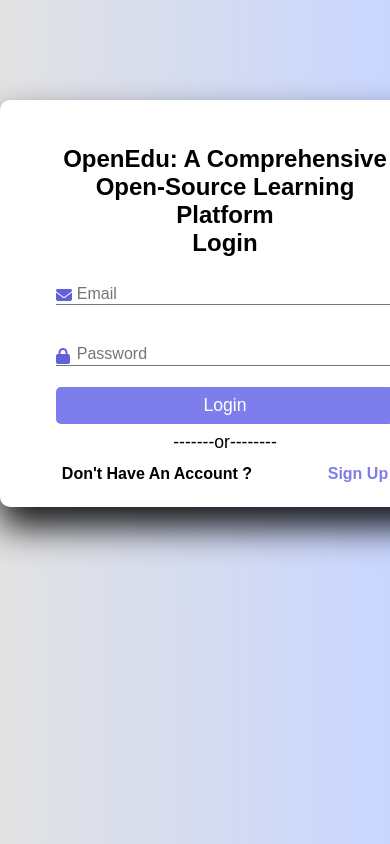
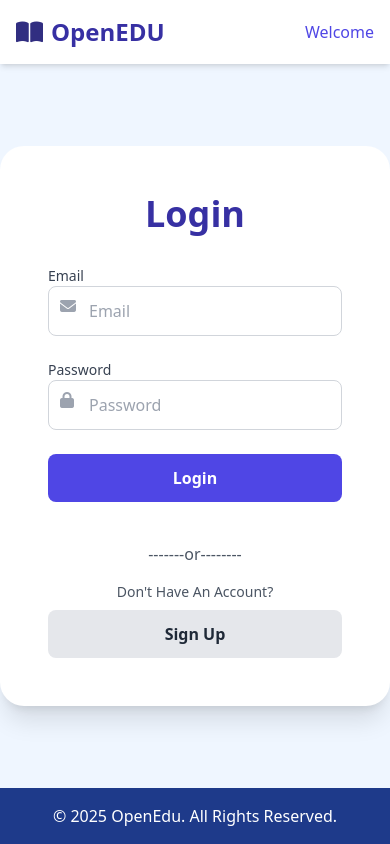
Before and after one commit to mrinoye/OpenEDU-A-Comprehensive-Open-Source-Learning-Platform, a Django app: a page that uses gitlms/accounts/templates/login.html in a window 390 px wide; the page is wider, and only the part inside the window is pictured. Run offline with Django 5.2, Linux system fonts and the light colour scheme; some libraries are stand-ins or nearby versions.

Commit message:
the app is now mobile responsive and changed the login and registration html

```diff
--- a/gitlms/accounts/static/css/registration.css
+++ /dev/null
@@ -1,138 +0,0 @@
-*{
-    margin: 0;
-    padding: 0;
-    box-sizing: border-box;
-    font-family: "poppins" ,sans-serif;
-}
-
-body{
-    background-color: #c9d6ff;
-    background: linear-gradient(to right, #e2e2e2, #c9d6ff)
-}
-
-.container{
-    background: #fff;
-    width: 450px;
-    padding: 1.5rem;
-    margin: 100px auto;
-    border-radius: 10px;
-    box-shadow: 0 20px 35px rgba(0,0,1,0.9);
-}
-
-form{
-    margin: 0 2rem;
-}
-
-.form-tittle{
-    font-size: 1.5rem;
-    font-weight: bold;
-    text-align: center;
-    padding: 1.3rem;
-    margin-bottom: 0.4rem;
-}
-
-input{
-    color: inherit;
-    width: 100%;
-    background-color: transparent;
-    border: none;
-    border-bottom: 1px solid #757575;
-    padding-left: 1.5rem;
-    font-size: 15px;
-}
-
-.input-group{
-    padding: 1% 0;
-    position: relative;
-}
-
-.input-group i{
-    position: absolute;
-    color: rgb(96, 96, 218);
-}
-
-input:focus{
-    background-color: transparent;
-    outline: transparent;
-    border-bottom: 2px solid hsl(327, 90%, 28%);
-}
-
-input::placeholder{
-    color: transparent;
-}
-
-label{
-    color: #757575;
-    position: relative;
-    left: 1.3em;
-    top: -1.3em;
-    cursor: auto;
-    transition: 0.3s ease all;
-}
-
-input:focus~label, input:not(:placeholder-shown)~label{
-    top: -3em;
-    color: hsl(327, 90%, 28%);
-    font-size: 15px;
-}
-
-.recover{
-    text-align: right;
-    font-size: 1rem;
-    margin-bottom: 1rem;
-}
-
-.recover a{
-    text-decoration: none;
-    color: rgb(125, 125, 235);
-}
-
-.recover a:hover{
-    color: rgb(96, 96, 218);
-    text-decoration: underline;
-}
-
-.btn{
-    font-size: 1.1rem;
-    padding: 8px 0;
-    border-radius: 5px;
-    outline: none;
-    border: none;
-    width: 100%;
-    background: rgb(125, 125, 235);
-    color: white;
-    cursor: pointer;
-    transition: 0.9s;
-}
-
-.btn:hover{
-    background: rgb(96, 96, 218);
-}
-
-.or{
-    font-size: 1.1rem;
-    margin-top: 0.5rem;
-    text-align: center;
-}
-
-.links{
-    display: flex;
-    justify-content: space-around;
-    padding: 0 rem;
-    margin-top: 0.7rem;
-    font-weight: bold;
-}
-
-button{
-    color: rgb(125, 125, 235);
-    border: none;
-    background-color: transparent;
-    font-size: 1rem;
-    font-weight: bold;
-}
-
-button:hover{
-    /* text-decoration: underline; */
-    color: rgb(96, 96, 218);
-    cursor: pointer;
-}
--- a/gitlms/accounts/templates/Registration.html
+++ b/gitlms/accounts/templates/Registration.html
@@ -3,19 +3,35 @@
 <html lang="en">
 <head>
     <meta charset="UTF-8">
-    <meta name="viewport" content="width=device-width, initial-scale=1.0">
+    <meta name="viewport" content="width=device-width,height=device-height, initial-scale=1.0, maximum-scale=1.0, user-scalable=no, viewport-fit=cover">
     <title>Register</title>
+    <script src="https://cdn.tailwindcss.com"></script>
     <link rel="stylesheet" href="https://cdnjs.cloudflare.com/ajax/libs/font-awesome/6.7.2/css/all.min.css">
-    <link rel="stylesheet" href="{% static 'css/registration.css' %}">
 </head>
-<body>
-    <div class="container" id="Sign Up">
+<body class="bg-blue-50 font-sans min-h-screen flex flex-col">
+
+    <!-- Header Section with Logo -->
+    <div class="w-full p-4 bg-white shadow-md flex justify-between items-center">
+        <div class="flex items-center">
+            <!-- OpenEDU Logo -->
+            <i class="fas fa-book-open text-indigo-900 text-2xl mr-2"></i>
+            <h1 class="text-2xl font-semibold text-indigo-800">OpenEDU</h1>
+        </div>
+        <div>
+            <a href="{% url 'welcome' %}" class="text-indigo-600 font-medium hover:text-indigo-800">Welcome</a>
+        </div>
+    </div>
+
+    <!-- Main Content Section -->
+    <div class="flex-grow flex items-center justify-center py-8">
+        <div class="bg-white p-12 rounded-3xl shadow-xl w-full max-w-md">
             {% block 'signup' %}
-        <h1 class="form-tittle">Register</h1>
+            <h1 class="text-4xl font-extrabold text-center text-indigo-800 mb-8">Register</h1>
             <form method="post" action="{% url 'signup' %}">
                 {% csrf_token %}
+
                 {% if messages %}
-		  <div class="bg-yellow-100 border-l-4 border-yellow-500 text-yellow-700 p-4" role="alert">
+                <div class="bg-yellow-100 border-l-4 border-yellow-500 text-yellow-700 p-4 mb-4 rounded-lg shadow-md" role="alert">
                     <ul class="messages">
                         {% for message in messages %}
                             <li{% if message.tags %} class="{{ message.tags }}"{% endif %}>{{ message }}</li>
@@ -23,44 +39,71 @@
                     </ul>
                 </div>
                 {% endif %}
-            <div class="input-group">
-                <i class="fas fa-user"></i>
-                <input type="text" name="fname" id="fname" placeholder="First Name" required>
-                <label for="fname">First Name</label>
+
+                <!-- First Name Input -->
+                <div class="mb-6">
+                    <label for="fname" class="block text-sm font-medium text-gray-700">First Name</label>
+                    <div class="relative">
+                        <i class="fas fa-user absolute left-3 top-3 text-gray-400"></i>
+                        <input type="text" name="fname" id="fname" class="w-full pl-10 pr-4 py-3 border border-gray-300 rounded-lg focus:outline-none focus:ring-2 focus:ring-indigo-400" placeholder="First Name" required>
+                    </div>
                 </div>
 
-            <div class="input-group">
-                <i class="fas fa-user"></i>
-                <input type="text" name="lname" id="lname" placeholder="Last Name" required>
-                <label for="lname">Last Name</label>
+                <!-- Last Name Input -->
+                <div class="mb-6">
+                    <label for="lname" class="block text-sm font-medium text-gray-700">Last Name</label>
+                    <div class="relative">
+                        <i class="fas fa-user absolute left-3 top-3 text-gray-400"></i>
+                        <input type="text" name="lname" id="lname" class="w-full pl-10 pr-4 py-3 border border-gray-300 rounded-lg focus:outline-none focus:ring-2 focus:ring-indigo-400" placeholder="Last Name" required>
+                    </div>
                 </div>
 
-            <div class="input-group">
-                <i class="fas fa-envelope"></i>
-                <input type="email" name="email" id="email" placeholder="Email" required>
-                <label for="email">Email</label>
+                <!-- Email Input -->
+                <div class="mb-6">
+                    <label for="email" class="block text-sm font-medium text-gray-700">Email</label>
+                    <div class="relative">
+                        <i class="fas fa-envelope absolute left-3 top-3 text-gray-400"></i>
+                        <input type="email" name="email" id="email" class="w-full pl-10 pr-4 py-3 border border-gray-300 rounded-lg focus:outline-none focus:ring-2 focus:ring-indigo-400" placeholder="Email" required>
+                    </div>
                 </div>
 
-            <div class="input-group">
-                <i class="fas fa-lock"></i>
-                <input type="password" name="passw" id="password" placeholder="Password" required>
-                <label for="password">Password</label>
+                <!-- Password Input -->
+                <div class="mb-6">
+                    <label for="password" class="block text-sm font-medium text-gray-700">Password</label>
+                    <div class="relative">
+                        <i class="fas fa-lock absolute left-3 top-3 text-gray-400"></i>
+                        <input type="password" name="passw" id="password" class="w-full pl-10 pr-4 py-3 border border-gray-300 rounded-lg focus:outline-none focus:ring-2 focus:ring-indigo-400" placeholder="Password" required>
                     </div>
-            <div class="input-group">
-                <i class="fas fa-lock"></i>
-                <input type="password" name="rpassw" id="password" placeholder="Password" required>
-                <label for="password">Retype Password</label>
                 </div>
 
-            <input type="submit" class="btn" value="Sign Up" name="signup">
+                <!-- Retype Password Input -->
+                <div class="mb-6">
+                    <label for="rpassword" class="block text-sm font-medium text-gray-700">Retype Password</label>
+                    <div class="relative">
+                        <i class="fas fa-lock absolute left-3 top-3 text-gray-400"></i>
+                        <input type="password" name="rpassw" id="rpassword" class="w-full pl-10 pr-4 py-3 border border-gray-300 rounded-lg focus:outline-none focus:ring-2 focus:ring-indigo-400" placeholder="Retype Password" required>
+                    </div>
+                </div>
+
+                <!-- Submit Button -->
+                <button type="submit" class="w-full py-3 px-4 bg-indigo-600 text-white font-semibold rounded-lg hover:bg-indigo-700 focus:outline-none focus:ring-2 focus:ring-indigo-500 cursor-pointer mb-6">Sign Up</button>
+
             </form>
 
-        <p class="or">-------or--------</p>
-        <div class="links">
-            <p>Already Have An Account ?</p>
-            <a href="{% url 'login' %}"><button id="signInButton">Sign In</button></a>
+            <p class="text-center text-gray-600 mt-4">-------or--------</p>
+            <div class="text-center mt-4">
+                <p class="text-sm text-gray-600">Already Have An Account?</p>
+                <a href="{% url 'login' %}">
+                    <button id="signInButton" class="w-full py-3 px-4 mt-2 bg-gray-200 text-gray-800 font-semibold rounded-lg hover:bg-gray-300 focus:outline-none focus:ring-2 focus:ring-gray-400 cursor-pointer">
+                        Sign In
+                    </button>
+                </a>
             </div>
             {% endblock %}
         </div>
+    </div>
+
+    {% include 'inc/footer.html' %}
+
 </body>
 </html>
--- a/gitlms/accounts/templates/login.html
+++ b/gitlms/accounts/templates/login.html
@@ -4,11 +4,16 @@
 
 {% block 'signup' %}
 
-    <h1 class="form-tittle">OpenEdu: A Comprehensive Open-Source Learning Platform</br> Login</h1>
-    <form action="{% url 'login'  %}" method="POST">
+    <div class="text-center mb-8">
+        <h1 class="text-4xl font-bold text-indigo-800">Login</h1>
+
+    </div>
+
+    <form action="{% url 'login'  %}" method="POST" >
         {% csrf_token %}
+
         {% if messages %}
-        <div class="bg-yellow-100 border-l-4 border-yellow-500 text-yellow-700 p-4" role="alert">
+        <div class="bg-yellow-100 border-l-4 border-yellow-500 text-yellow-700 p-4 mb-6 rounded-lg shadow-md" role="alert">
             <ul class="messages">
                 {% for message in messages %}
                     <li{% if message.tags %} class="{{ message.tags }}"{% endif %}>{{ message }}</li>
@@ -17,27 +22,38 @@
         </div>
         {% endif %}
 
-        <div class="input-group">
-            <i class="fas fa-envelope"></i>
-            <input type="email" name="email" id="email" placeholder="Email" required>
-            <label for="email">Email</label>
-        </br>
-        </div>
-      </br>
-        <div class="input-group">
-            <i class="fas fa-lock"></i>
-            <input type="password" name="password" id="password" placeholder="Password" required>
-            <label for="password">Password</label>
-          </br>
+        <!-- Email Input -->
+        <div class="mb-6">
+            <label for="email" class="block text-sm font-medium text-gray-700">Email</label>
+            <div class="relative">
+                <i class="fas fa-envelope absolute left-3 top-3 text-gray-400"></i>
+                <input type="email" name="email" id="email" class="w-full pl-10 pr-4 py-3 border border-gray-300 rounded-lg focus:outline-none focus:ring-2 focus:ring-indigo-400" placeholder="Email" required>
+            </div>
         </div>
 
-        <input type="submit" class="btn" value="Login">
+        <!-- Password Input -->
+        <div class="mb-6">
+            <label for="password" class="block text-sm font-medium text-gray-700">Password</label>
+            <div class="relative">
+                <i class="fas fa-lock absolute left-3 top-3 text-gray-400"></i>
+                <input type="password" name="password" id="password" class="w-full pl-10 pr-4 py-3 border border-gray-300 rounded-lg focus:outline-none focus:ring-2 focus:ring-indigo-400" placeholder="Password" required>
+            </div>
+        </div>
+
+        <!-- Submit Button -->
+        <button type="submit" class="w-full py-3 px-4 bg-indigo-600 text-white font-semibold rounded-lg hover:bg-indigo-700 focus:outline-none focus:ring-2 focus:ring-indigo-500 cursor-pointer mb-6">
+            Login
+        </button>
     </form>
 
-    <p class="or">-------or--------</p>
-    <div class="links">
-        <p>Don't Have An Account ?</p>
-        <a href="{% url 'signup' %}"><button id="signInButton">Sign Up</button></a>
+    <p class="text-center text-gray-600 mt-4">-------or--------</p>
+    <div class="text-center mt-4">
+        <p class="text-sm text-gray-600">Don't Have An Account?</p>
+        <a href="{% url 'signup' %}">
+            <button id="signInButton" class="w-full py-3 px-4 mt-2 bg-gray-200 text-gray-800 font-semibold rounded-lg hover:bg-gray-300 focus:outline-none focus:ring-2 focus:ring-gray-400 cursor-pointer">
+                Sign Up
+            </button>
+        </a>
     </div>
 
 {% endblock %}
--- a/gitlms/gitlms/settings.py
+++ b/gitlms/gitlms/settings.py
@@ -145,8 +145,8 @@ AUTH_USER_MODEL = 'accounts.User'
 
 
 CSRF_TRUSTED_ORIGINS = [
-    'https://7d0e-103-58-73-168.ngrok-free.app',
-    'https://7d0e-103-58-73-168.ngrok-free.app',
+    'https://7954-103-58-73-180.ngrok-free.app',
+    'http://7954-103-58-73-180.ngrok-free.app',
 ]
 
 
--- a/gitlms/home/static/css/dashboard.css
+++ b/gitlms/home/static/css/dashboard.css
@@ -75,4 +75,7 @@ footer {
   #sideBarButton {
     display: block; /* Show the sidebar button */
   }
+  #content {
+    width: 100dvh;
+  }
 }
--- a/gitlms/home/templates/dashboard.html
+++ b/gitlms/home/templates/dashboard.html
@@ -3,7 +3,7 @@
 <html lang="en">
   <head>
     <meta charset="UTF-8" />
-    <meta name="viewport" content="width=device-width, initial-scale=1.0, maximum-scale=1.0, user-scalable=no", viewport-fit=cover">
+    <meta name="viewport" content="width=device-width, initial-scale=1.0, maximum-scale=1.0, user-scalable=no", viewport-fit="cover">
     <title>OpenEdu - LMS Dashboard</title>
     <link rel="stylesheet" href="{% static 'css/dashboard.css' %}" />
     <script src="https://cdn.tailwindcss.com"></script>
```
Also changed, not shown: gitlms/accounts/static/css/login.css (deleted, +0 -39 lines), gitlms/db.sqlite3. Lines whose indentation alone changed are shown as unchanged.
